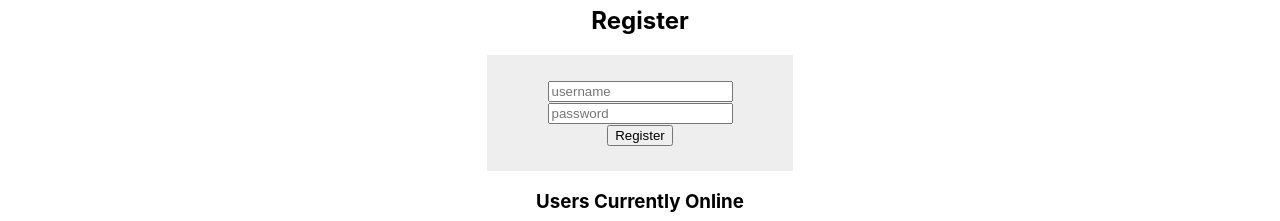
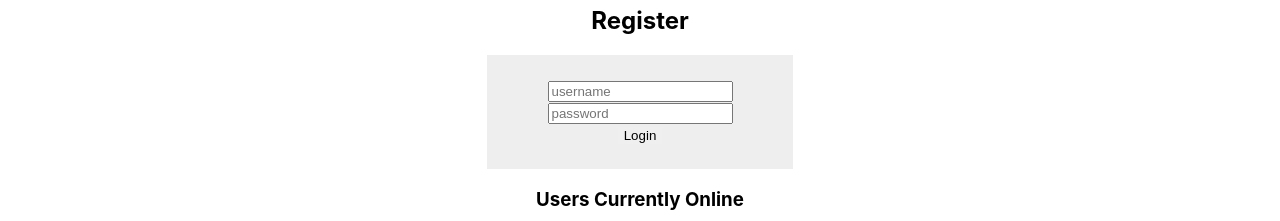
Before and after one commit to harmant901/frontend, a React (Create React App) app: page /register in a window 1280 px wide. Shown: the part 207-428 px from the top of the page. Built offline with nearby package versions, Linux system fonts and the light colour scheme; no server answers.

Commit message:
Updated version

```diff
--- a/src/components/Register.js
+++ b/src/components/Register.js
@@ -1,16 +1,43 @@
 import React from 'react';
 import './LoginRegister.css';
 class Register extends React.Component {
+    constructor(props) {
+        super(props);
+        this.state = {
+            username: "",
+            password: ""
+        }
+    }
+
+    handleChangeUsername = (e) => {
+        this.setState({username: e.target.value})
+    }
+
+    handleChangePassword = (e) => {
+        this.setState({password: e.target.value})
+    }
+
+    handleClick = () => {
+        console.log(this.state);
+        Axios.post('http://54.226.49.231:8000/user/register', this.state)
+        .then(response => {
+            console.log(response)
+            //window.href = 'http://54.226.49.231:8000/setcookies';
+        })
+        .catch(error => {
+            console.log(error);
+        });
+    }
     render() {
         return (
             <div>
                <center>
                 <h2>Register</h2>
-                    <form method="POST" action="/user/register">
-                        <input type="text" name="username" placeholder="username"></input><br/>
-                        <input type="text" name="password" placeholder="password"></input><br/>
-                        <input value="Register" type="submit"></input>
-                    </form>
+                <form method="POST" action="http://54.226.49.231:8000/user/register">
+                    <input type="text" onChange={this.handleChangeUsername} name="username" placeholder="username"></input><br/>
+                    <input type="text" onChange={this.handleChangePassword} name="password" placeholder="password"></input><br/>
+                    <button value="Login" type="submit" onClick={this.handleClick}>Login</button>
+                </form>
                </center>
             </div>
         );
```
